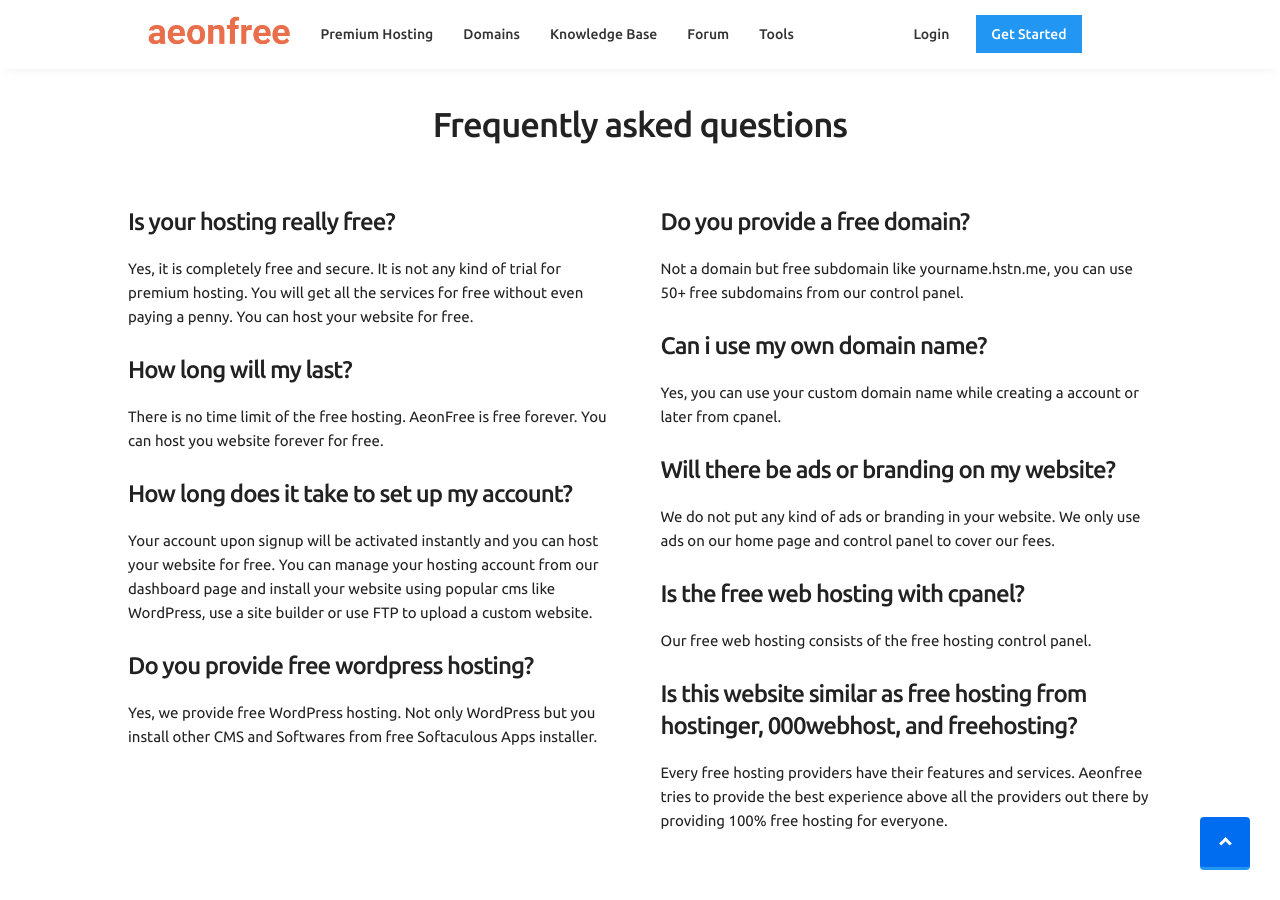
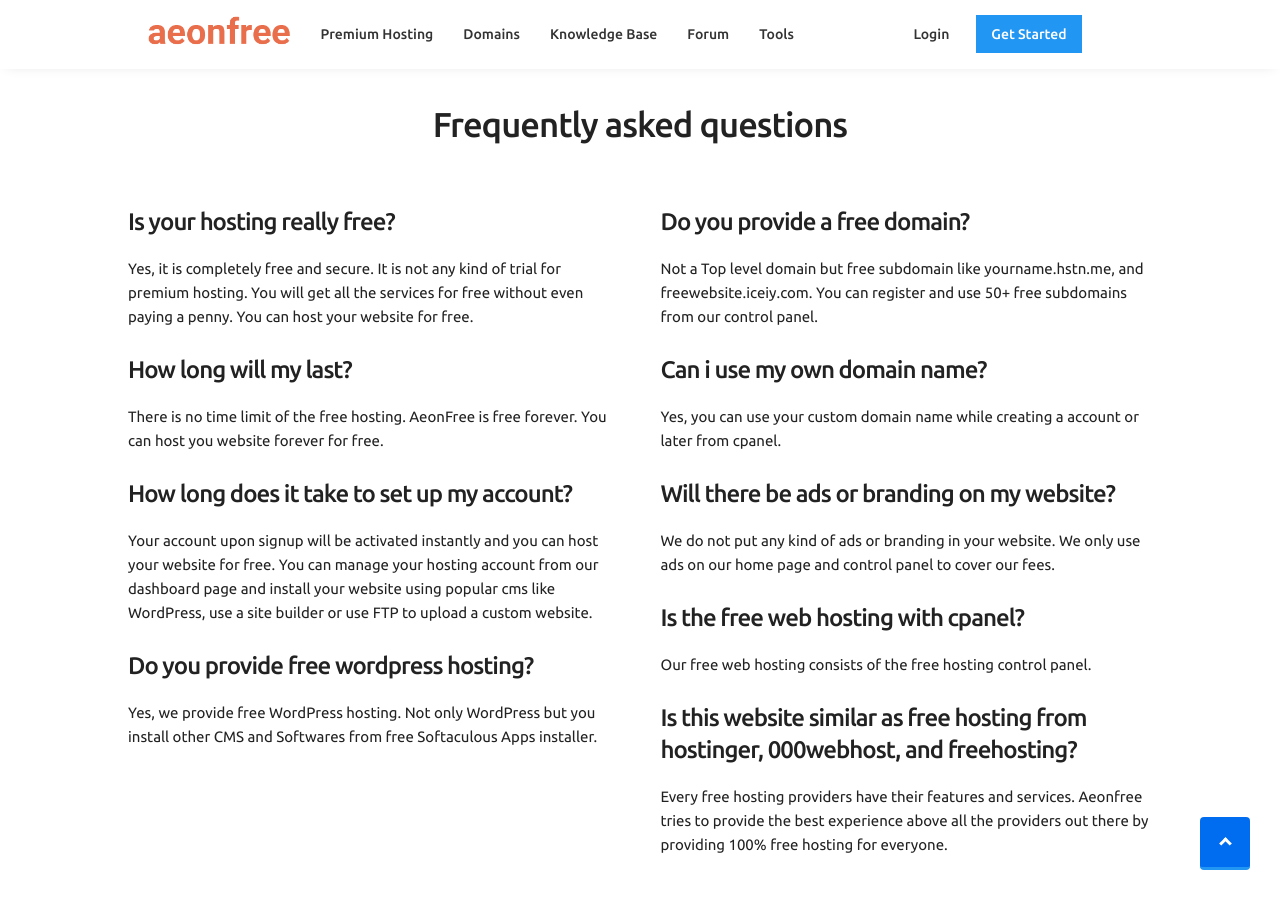
Before and after one commit to rudrax-khanal/aeon, a Jekyll site: the page built from index.html, in a window 1280 px wide and 900 px high, scrolled down 3110 px. Built offline with Jekyll 4.4.1, drawn with Linux system fonts in a browser that asks for light colours; nearby versions of some CDN libraries.

Commit message:
Update index.html

```diff
--- a/index.html
+++ b/index.html
@@ -208,7 +208,7 @@ layout: default
                 <div class="six columns faq">
                     <div>
                         <h3>Do you provide a free domain?</h3>
-                        <p>Not a domain but free subdomain like yourname.hstn.me, you can use 50+ free subdomains from our control panel.</p>
+                        <p>Not a Top level domain but free subdomain like yourname.hstn.me, and freewebsite.iceiy.com. You can register and use 50+ free subdomains from our control panel.</p>
                     </div>
                     <div>
                         <h3>Can i use my own domain name?</h3>
```
